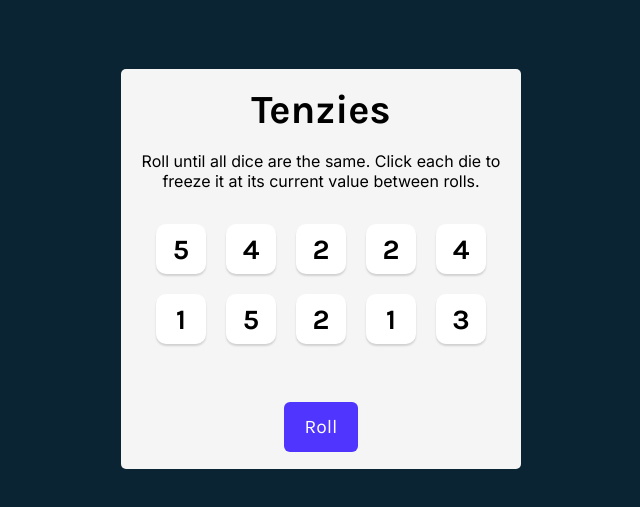
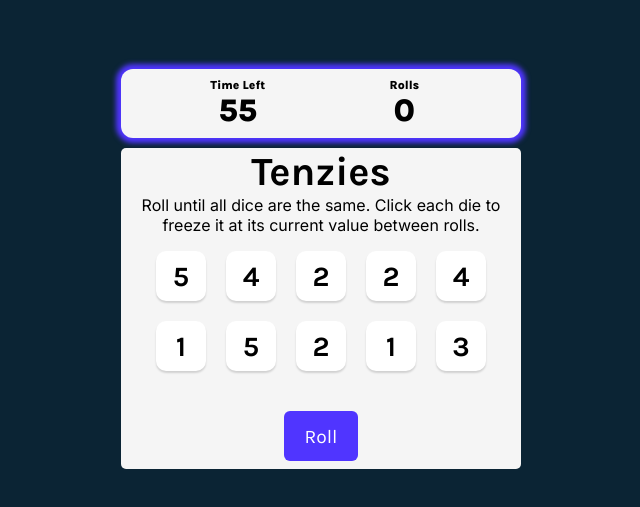
Before and after one commit to GoutamK1902/tenzies-game, a React (Vite) app: page / in a window 1280 px wide. Shown: the part 131-638 px from the top of the page, without its empty margins (319-959 px from the left). Built offline with nearby package versions, Linux system fonts and the light colour scheme.

Commit message:
Added Timer Functionality

```diff
--- a/src/App.jsx
+++ b/src/App.jsx
@@ -3,10 +3,13 @@ import Die from "./components/Die";
 import { nanoid } from "nanoid";
 import { useWindowSize } from "react-use";
 import Confetti from "react-confetti";
+import Header from "./components/Header";
 
 export default function App() {
   const { width, height } = useWindowSize();
   const [dice, setDice] = useState(generateAllNewDice());
+  const [rollCount, setRollCount] = useState(0);
+  const [timer, setTimer] = useState(60);
 
   const gameWon =
     dice.every((die) => die.isHeld) &&
@@ -20,6 +23,21 @@ export default function App() {
     }
   }, [gameWon]);
 
+  useEffect(() => {
+    const timerId = setInterval(() => {
+      setTimer((prevCount) => {
+        if (prevCount <= 1 || gameWon) {
+          clearInterval(timerId); // Stop the interval when timer reaches 0
+          return 0;
+        }
+        return prevCount - 1;
+      });
+    }, 1000); // 1000 ms = 1 second
+
+    // Cleanup function to clear the interval when the component unmounts
+    return () => clearInterval(timerId);
+  }, [gameWon]);
+
   function generateAllNewDice() {
     return new Array(10).fill(0).map(() => ({
       value: Math.ceil(Math.random() * 6),
@@ -29,19 +47,24 @@ export default function App() {
   }
 
   function rollDice() {
-    gameWon
-      ? setDice((oldDice) =>
+    if (gameWon || timer == 0) {
+      setDice((oldDice) =>
         oldDice.map(() => ({
           value: Math.ceil(Math.random() * 6),
           isHeld: false,
           id: nanoid(),
         }))
-        )
-      : setDice((oldDice) =>
+      );
+      setRollCount(0);
+      setTimer(60);
+    } else {
+      setDice((oldDice) =>
         oldDice.map((die) =>
           die.isHeld ? die : { ...die, value: Math.ceil(Math.random() * 6) }
         )
       );
+      setRollCount((prev) => prev + 1);
+    }
   }
   console.log(buttonRef);
 
@@ -63,6 +86,8 @@ export default function App() {
   ));
 
   return (
+    <>
+      <Header timer={timer} setTimer={setTimer} rollCount={rollCount} />
       <main>
         {gameWon && <Confetti width={width - 20} height={height} />}
         <h1 className="title">Tenzies</h1>
@@ -72,8 +97,9 @@ export default function App() {
         </p>
         <div className="dice-container">{diceElements}</div>
         <button ref={buttonRef} className="roll-dice" onClick={rollDice}>
-        {gameWon ? "New Game" : "Roll"}
+          {gameWon || timer == 0 ? "New Game" : "Roll"}
         </button>
       </main>
+    </>
   );
 }
--- /dev/null
+++ b/src/components/Header.jsx
@@ -0,0 +1,16 @@
+import React, { useEffect, useState } from "react";
+
+export default function Header(props) {
+  return (
+    <div className="header">
+      <div className="timer">
+        <div>Time Left</div>
+        <div>{props.timer}</div>
+      </div>
+      <div className="rolls-count">
+        <div>Rolls</div>
+        <div>{props.rollCount}</div>
+      </div>
+    </div>
+  );
+}
--- a/src/index.css
+++ b/src/index.css
@@ -19,6 +19,9 @@ div#root {
     width: 100%;
     max-height: 400px;
     max-width: 400px;
+    display: flex;
+    flex-direction: column;
+    row-gap: 10px;
 }
 
 main {
@@ -29,6 +32,7 @@ main {
     flex-direction: column;
     justify-content: space-evenly;
     align-items: center;
+    padding: 0 0 8px;
 }
 
 .title {
@@ -77,3 +81,42 @@ button.roll-dice {
     color: white;
     font-size: 1.2rem;
 }
+
+/* HEADER */
+.header {
+    font-family: "Karla";
+    display: flex;
+    justify-content: space-evenly;
+    align-items: center;
+    height: 100px;
+    font-size: 2rem;
+    font-weight: 800;
+    border: none;
+    border-radius: 12px;
+    background-color: #F5F5F5;
+    box-shadow: 0px 0px 5px 5px #5035FF;
+}
+
+.rolls-count,
+.timer {
+    height: 100%;
+    width: 100%;
+    max-width: 100px;
+    display: flex;
+    flex-direction: column;
+    align-items: center;
+    justify-content: center;
+    /* border-radius: 12px; */
+    /* background-color: #f5f5f5;
+    box-shadow: 0px 0px 5px 5px #5035FF; */
+    border: none;
+    width: 60px;
+    width: 100%;
+}
+
+.rolls-count>div:first-child,
+.timer>div:first-child {
+    font-size: 0.75rem
+}
+
+/* HEADER */
```
Also changed, not shown: 2 other files (tests, documents, lock files or other folders). Lines whose indentation alone changed are shown as unchanged.
